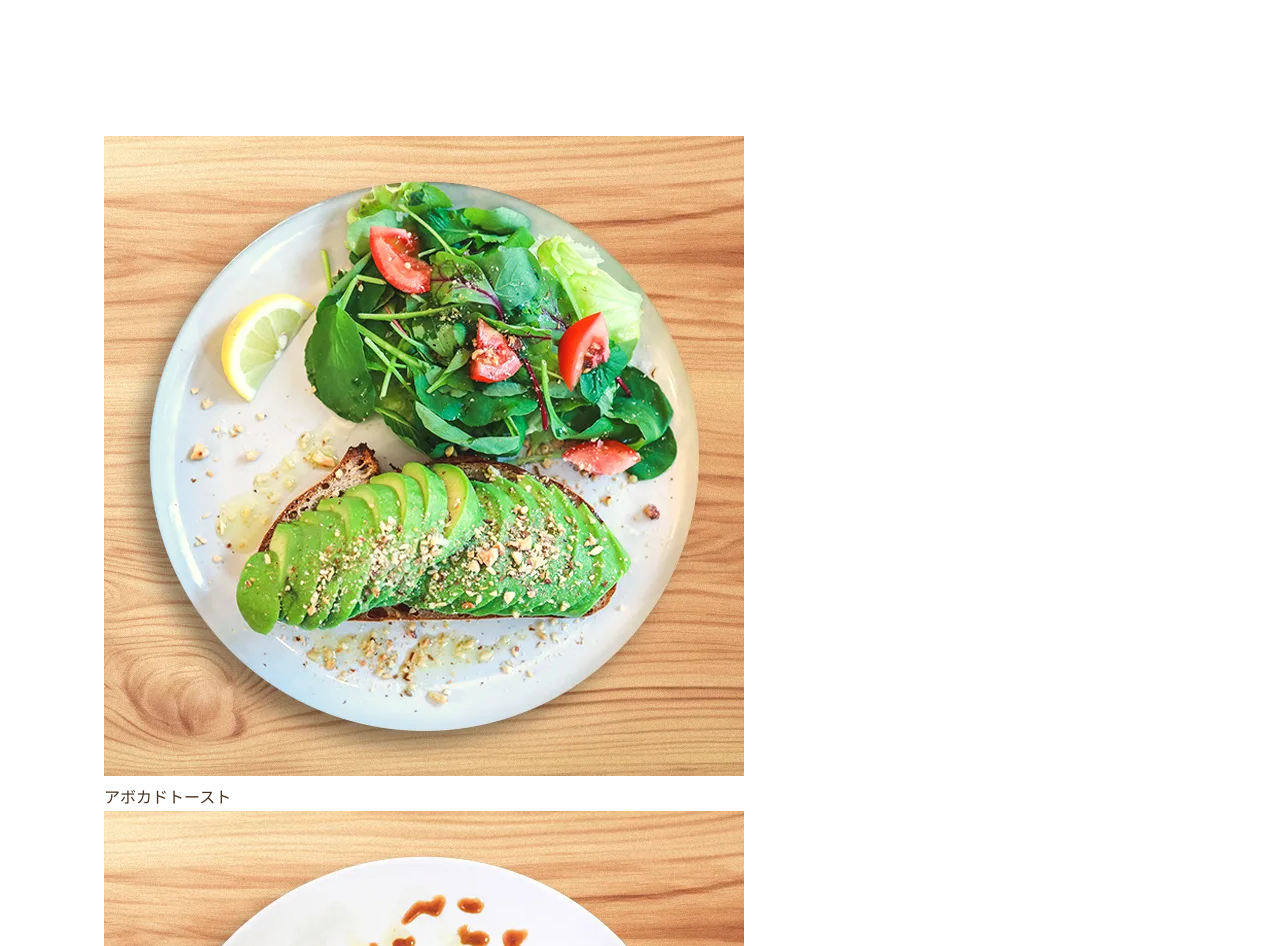
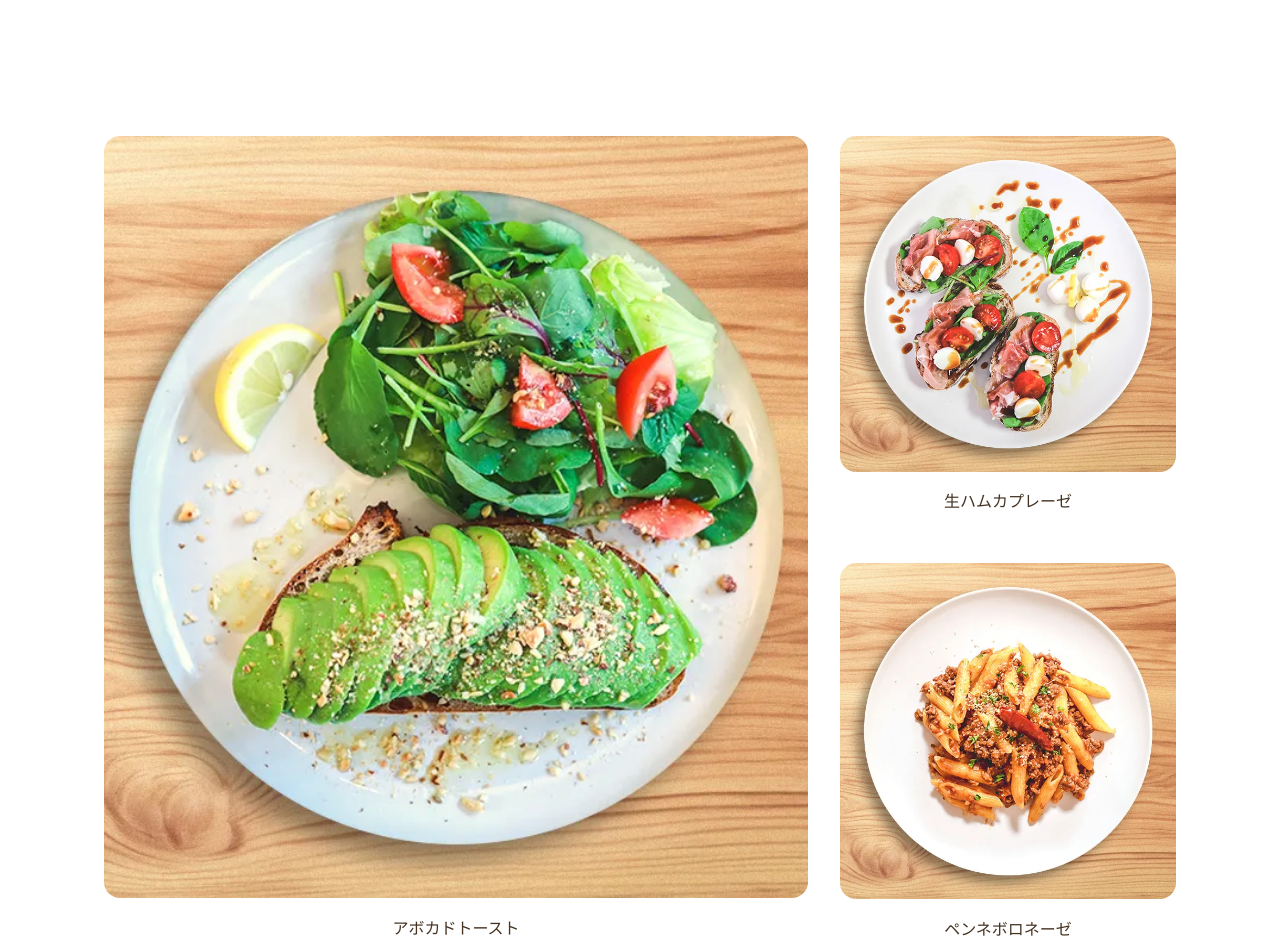
Before and after one commit to K025C0069/wcbcafe3, a plain HTML site: page Menu.html in a window 1280 px wide. Shown: the part 360-1306 px from the top of the page. Drawn offline with Linux system fonts and the light colour scheme; some packages are replaced by stand-ins of ours; a web font is replaced by a local one.

Commit message:
Menu完成

```diff
--- a/Menu.html
+++ b/Menu.html
@@ -42,9 +42,10 @@
             <h2 class="page-title font-english">Menu</h2>
         </div>
 
-        <main class="wrapper geid">
+        <main class="wrapper grid">
 
-            <div class="item">
+
+            <div class="item item-big">
                 <img src="images/menu1.webp" alt="">
                 <p>アボカドトースト</p>
             </div>
--- a/css/style.css
+++ b/css/style.css
@@ -234,9 +234,45 @@ img{
 .cover-memu{
     background-image: url(../images/cover-menu-s.webp);
 }
+.grid{
+    display: grid;
+    gap: 2rem 1.5rem;
+    grid-template-columns: repeat(2, 1fr);
+    text-align: center;
+}
+.item img{
+    aspect-ratio: 1/1;
+    object-fit: cover;
+    border-radius: 16px;
+}
+.item p{
+    font-size: .875rem;
+}
 /*デスクトップ
 -------------------------------------*/
 @media (min-width: 800px){
+    /*MENU*/
+    .cover-memu{
+        background-image: url(..//images/cover-menu-l.webp);
+    }
+    .grid{
+        gap: 3rem 2rem;
+        grid-template-columns: repeat(3,1fr);
+    }
+    .item img{
+        margin-bottom: .5rem;
+    }
+    .item p{
+        font-size: 1rem;
+    }
+    .item-big{
+        grid-column: 1/3;
+        grid-row: 1/3;
+    }
+    .item-big img{
+        height: 94.5%;
+        width: 100%;
+    }
     /*見出し*/
     .page-title{
         font-size: 5rem;
```
